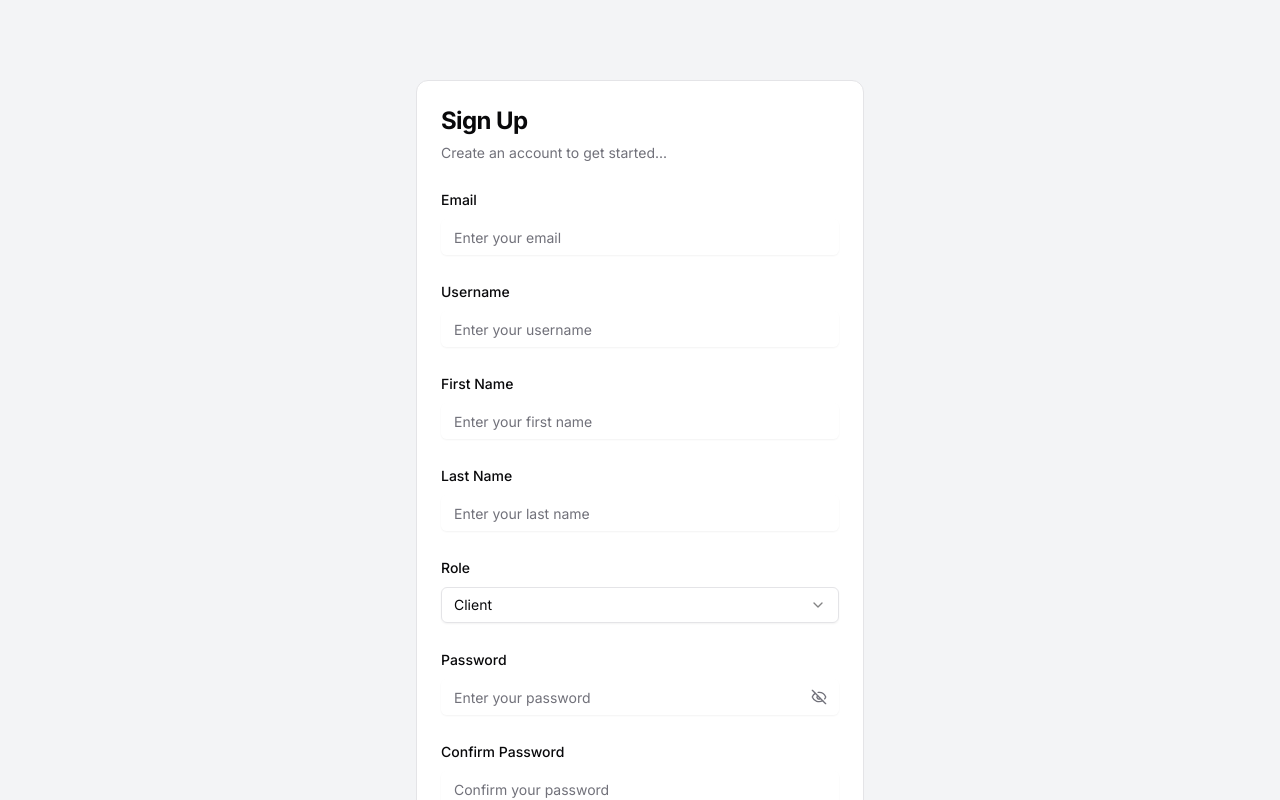
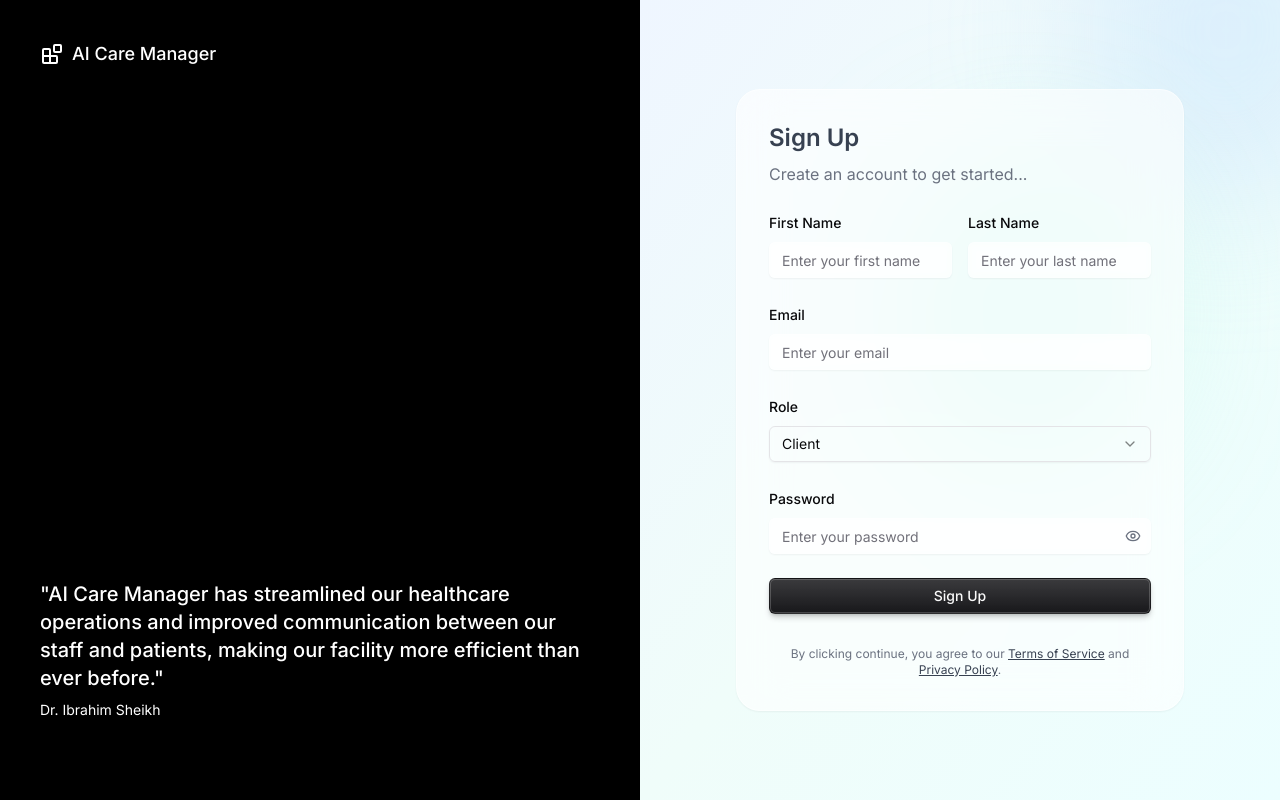
Before and after one commit to ibrahimtariqsheikh/AICareManager, a Next.js app in the folder client/: page /signup/1 in a window 1280 px wide. Shown: the top 800 px of the page. Built offline with nearby package versions, Linux system fonts and the light colour scheme; no server answers; what @aws-amplify/ui-react, aws-amplify would draw is missing.

Commit message:
updated pricing and signup page

```diff
--- a/client/app/(auth)/signup/[id]/page.tsx
+++ b/client/app/(auth)/signup/[id]/page.tsx
@@ -7,9 +7,10 @@ import { useAppSelector } from "../../../../state/redux"
 import VerificationForm from "./verificationform"
 import { decrypt } from "../../../../lib/utils"
 import SignupForm from "./signupform"
+import { Blocks } from "lucide-react"
+import { motion } from "framer-motion"
 
 const SignupPage = ({ params }: { params: Promise<{ id: string }> }) => {
-
     const [isInvitation, setIsInvitation] = useState(false)
     const [invitationData, setInvitationData] = useState<{
         token: string
@@ -68,18 +69,74 @@ const SignupPage = ({ params }: { params: Promise<{ id: string }> }) => {
         setShowVerification(!showVerification)
     }
 
+    // Define titles and descriptions based on current state
+    let title = "Sign Up"
+    let description = isInvitation
+        ? `Complete your registration for ${invitationData?.email}`
+        : "Create an account to get started..."
+
+    if (showVerification) {
+        title = "Verify Your Account"
+        description = "We've sent a verification code to your email. Please enter it below."
+    }
+
     return (
-        <div className="flex justify-center items-center min-h-screen bg-gray-100">
-            <Card className="w-full max-w-md m-20">
-                <CardHeader>
-                    <CardTitle className="text-2xl font-bold text-left">Sign Up</CardTitle>
-                    <CardDescription className="text-left">
-                        {isInvitation
-                            ? `Complete your registration for ${invitationData?.email}`
-                            : "Create an account to get started..."}
-                    </CardDescription>
-                </CardHeader>
-                <CardContent>
+        <div className="flex min-h-screen w-full">
+            {/* Left side - Dark panel with logo and testimonial */}
+            <div className="hidden md:flex w-1/2 bg-black text-white flex-col justify-between p-10">
+                <div className="flex items-center gap-2">
+                    <Blocks className="h-6 w-6" />
+                    <span className="font-medium text-lg">AI Care Manager</span>
+                </div>
+
+                <div className="mb-10">
+                    <p className="text-xl font-medium mb-2">
+                        "AI Care Manager has streamlined our healthcare operations and improved communication between our staff and
+                        patients, making our facility more efficient than ever before."
+                    </p>
+                    <p className="text-sm">Dr. Ibrahim Sheikh</p>
+                </div>
+            </div>
+
+            {/* Right side - Sign up form with Apple-like glass effect */}
+            <div className="w-full md:w-1/2 flex flex-col relative overflow-hidden bg-gradient-to-br from-blue-50 via-teal-50 to-cyan-50">
+                {/* Animated blurry blobs background */}
+                <div className="absolute inset-0 z-0">
+                    <motion.div
+                        className="absolute top-[-15%] right-[-10%] w-[40%] h-[40%] rounded-full bg-blue-200/40 blur-3xl"
+                        animate={{
+                            scale: [1, 1.1, 1],
+                            x: [0, 10, 0],
+                            y: [0, -10, 0],
+                        }}
+                        transition={{
+                            duration: 12,
+                            repeat: Number.POSITIVE_INFINITY,
+                            repeatType: "reverse",
+                        }}
+                    />
+                    <motion.div
+                        className="absolute top-[20%] right-[20%] w-[35%] h-[35%] rounded-full bg-teal-200/30 blur-3xl"
+                        animate={{
+                            scale: [1, 1.15, 1],
+                            x: [0, -15, 0],
+                            y: [0, 15, 0],
+                        }}
+                        transition={{
+                            duration: 15,
+                            repeat: Number.POSITIVE_INFINITY,
+                            repeatType: "reverse",
+                            delay: 0.5,
+                        }}
+                    />
+                </div>
+
+                <div className="flex-1 flex items-center justify-center px-6 relative z-10">
+                    {/* Apple-like glass container with crisp text */}
+                    <div className="w-full max-w-md bg-white/60 backdrop-blur-xl p-8 rounded-3xl shadow-sm border border-white/50">
+                        <h1 className="text-2xl font-semibold mb-2 text-gray-700">{title}</h1>
+                        <p className="text-gray-500 mb-6">{description}</p>
+
                         {showVerification ? (
                             <VerificationForm
                                 emailProp={emailForVerification}
@@ -95,8 +152,21 @@ const SignupPage = ({ params }: { params: Promise<{ id: string }> }) => {
                                 isInvitation={isInvitation}
                             />
                         )}
-                </CardContent>
-            </Card>
+
+                        <p className="text-xs text-center text-gray-500 mt-8">
+                            By clicking continue, you agree to our{" "}
+                            <a href="#" className="text-gray-700 underline">
+                                Terms of Service
+                            </a>{" "}
+                            and{" "}
+                            <a href="#" className="text-gray-700 underline">
+                                Privacy Policy
+                            </a>
+                            .
+                        </p>
+                    </div>
+                </div>
+            </div>
         </div>
     )
 }
--- a/client/app/(auth)/signup/[id]/signupform.tsx
+++ b/client/app/(auth)/signup/[id]/signupform.tsx
@@ -31,6 +31,7 @@ import { useAppDispatch, useAppSelector } from "../../../../state/redux";
 import { signupUser, verifyCode } from "../../../../state/slices/authSlice";
 import { withToast } from "../../../../lib/utils";
 import { useCreateUserMutation } from "../../../../state/api";
+import { Role } from "../../../../types/prismaTypes";
 
 const signupSchema = z.object({
     email: z.string().email("Please enter a valid email address"),
@@ -39,10 +40,6 @@ const signupSchema = z.object({
     lastName: z.string().min(1, "Last name is required"),
     role: z.string(),
     password: z.string().min(8, "Password must be at least 8 characters"),
-    confirmPassword: z.string(),
-}).refine((data) => data.password === data.confirmPassword, {
-    message: "Passwords do not match",
-    path: ["confirmPassword"],
 });
 
 type SignupFormValues = z.infer<typeof signupSchema>;
@@ -80,7 +77,6 @@ const SignupForm = ({
             lastName: "",
             role: invitationData?.role || "CLIENT",
             password: "",
-            confirmPassword: "",
         },
     });
 
@@ -127,12 +123,11 @@ const SignupForm = ({
             } else if (result) {
                 //CREATE USER IN DATABASE
                 const user = await createUser({
-                    id: crypto.randomUUID(),
-                    cognitoId: result.user.cognitoId ?? "",
                     email: values.email,
                     firstName: values.firstName,
                     lastName: values.lastName,
-                    role: values.role,
+                    role: values.role as Role,
+                    cognitoId: result.user.cognitoId ?? "",
                     invitedById: invitationData?.inviterId
                 })
                 toast.success("Account created successfully!");
@@ -151,45 +146,13 @@ const SignupForm = ({
         <>
             <Form {...form}>
                 <form onSubmit={form.handleSubmit(onSubmit)} className="space-y-6">
-                    <FormField
-                        control={form.control}
-                        name="email"
-                        render={({ field }: { field: any }) => (
-                            <FormItem>
-                                <FormLabel>Email</FormLabel>
-                                <FormControl>
-                                    <Input
-                                        placeholder="Enter your email"
-                                        {...field}
-                                        disabled={isInvitation}
-                                    />
-                                </FormControl>
-                                <FormMessage />
-                            </FormItem>
-                        )}
-                    />
-
-                    <FormField
-                        control={form.control}
-                        name="username"
-                        render={({ field }: { field: any }) => (
-                            <FormItem>
-                                <FormLabel>Username</FormLabel>
-                                <FormControl>
-                                    <Input
-                                        placeholder="Enter your username"
-                                        {...field}
-                                    />
-                                </FormControl>
-                                <FormMessage />
-                            </FormItem>
-                        )}
-                    />
-
+                    <div className="space-y-6">
+                        {/* First Name and Last Name in one row */}
+                        <div className="grid grid-cols-2 gap-4">
                             <FormField
                                 control={form.control}
                                 name="firstName"
-                        render={({ field }: { field: any }) => (
+                                render={({ field }) => (
                                     <FormItem>
                                         <FormLabel>First Name</FormLabel>
                                         <FormControl>
@@ -203,7 +166,7 @@ const SignupForm = ({
                             <FormField
                                 control={form.control}
                                 name="lastName"
-                        render={({ field }: { field: any }) => (
+                                render={({ field }) => (
                                     <FormItem>
                                         <FormLabel>Last Name</FormLabel>
                                         <FormControl>
@@ -213,18 +176,31 @@ const SignupForm = ({
                                     </FormItem>
                                 )}
                             />
+                        </div>
 
+                        {/* Email in its own row */}
+                        <FormField
+                            control={form.control}
+                            name="email"
+                            render={({ field }) => (
+                                <FormItem>
+                                    <FormLabel>Email</FormLabel>
+                                    <FormControl>
+                                        <Input placeholder="Enter your email" {...field} />
+                                    </FormControl>
+                                    <FormMessage />
+                                </FormItem>
+                            )}
+                        />
+
+                        {/* Role in its own row */}
                         <FormField
                             control={form.control}
                             name="role"
-                        render={({ field }: { field: any }) => (
+                            render={({ field }) => (
                                 <FormItem>
                                     <FormLabel>Role</FormLabel>
-                                <Select
-                                    onValueChange={field.onChange}
-                                    defaultValue={field.value}
-                                    disabled={isInvitation}
-                                >
+                                    <Select onValueChange={field.onChange} defaultValue={field.value}>
                                         <FormControl>
                                             <SelectTrigger>
                                                 <SelectValue placeholder="Select a role" />
@@ -232,10 +208,8 @@ const SignupForm = ({
                                         </FormControl>
                                         <SelectContent>
                                             <SelectItem value="CLIENT">Client</SelectItem>
-                                        <SelectItem value="FAMILY">Family</SelectItem>
-                                        <SelectItem value="HEALTH_WORKER">Health Worker</SelectItem>
+                                            <SelectItem value="CARE_WORKER">Care Worker</SelectItem>
                                             <SelectItem value="OFFICE_STAFF">Office Staff</SelectItem>
-                                        <SelectItem value="ADMIN">Admin</SelectItem>
                                         </SelectContent>
                                     </Select>
                                     <FormMessage />
@@ -243,10 +217,11 @@ const SignupForm = ({
                             )}
                         />
 
+                        {/* Password in its own row */}
                         <FormField
                             control={form.control}
                             name="password"
-                        render={({ field }: { field: any }) => (
+                            render={({ field }) => (
                                 <FormItem>
                                     <FormLabel>Password</FormLabel>
                                     <FormControl>
@@ -256,74 +231,30 @@ const SignupForm = ({
                                                 placeholder="Enter your password"
                                                 {...field}
                                             />
-                                        <div className="absolute inset-y-0 right-0 pr-3 flex items-center text-sm leading-5">
-                                            <button
+                                            <Button
                                                 type="button"
-                                                className="text-muted-foreground"
-                                                onClick={(e) => {
-                                                    e.preventDefault();
-                                                    setShowPassword(!showPassword);
-                                                }}
+                                                variant="ghost"
+                                                size="icon"
+                                                className="absolute right-0 top-0 h-full px-3 py-2 hover:bg-transparent"
+                                                onClick={() => setShowPassword(!showPassword)}
                                             >
                                                 {showPassword ? (
-                                                    <Eye className="w-4 h-4" />
+                                                    <EyeOff className="h-4 w-4 text-gray-500" />
                                                 ) : (
-                                                    <EyeOff className="w-4 h-4" />
+                                                    <Eye className="h-4 w-4 text-gray-500" />
                                                 )}
-                                            </button>
-                                        </div>
+                                            </Button>
                                         </div>
                                     </FormControl>
                                     <FormMessage />
                                 </FormItem>
                             )}
                         />
+                    </div>
 
-                    <FormField
-                        control={form.control}
-                        name="confirmPassword"
-                        render={({ field }: { field: any }) => (
-                            <FormItem>
-                                <FormLabel>Confirm Password</FormLabel>
-                                <FormControl>
-                                    <Input type="password" placeholder="Confirm your password" {...field} />
-                                </FormControl>
-                                <FormMessage />
-                            </FormItem>
-                        )}
-                    />
-
-                    <Button
-                        type="submit"
-                        className="w-full"
-                        disabled={loading}
-                    >
-                        {loading ? (
-                            <>
-                                <Loader2 className="w-4 h-4 animate-spin mr-2" />
-                                <span>Signing Up...</span>
-                            </>
-                        ) : isInvitation ? "Complete Registration" : "Sign Up"}
+                    <Button type="submit" className="w-full">
+                        Sign Up
                     </Button>
-
-                    <div className="text-center mt-4">
-                        <p className="text-sm text-muted-foreground">
-                            Already have an account?{" "}
-                            <Link href="/signin" className="text-primary hover:underline">
-                                Log In
-                            </Link>
-                        </p>
-                        <p className="text-sm text-muted-foreground mt-2">
-                            Need to verify your account?{" "}
-                            <button
-                                type="button"
-                                onClick={toggleForm}
-                                className="text-primary hover:underline"
-                            >
-                                Verify Account
-                            </button>
-                        </p>
-                    </div>
                 </form>
             </Form>
         </>
--- a/client/app/pricing/page.tsx
+++ b/client/app/pricing/page.tsx
@@ -22,11 +22,12 @@ export default function PricingPage() {
             description: "Perfect for small care agencies just getting started",
             features: [
                 "Up to 10 care workers",
-                "Simple messaging for your team",
-                "Basic incident reporting",
+                "Basic schedule management",
                 "Client management",
+                "Simple incident reporting",
                 "Mobile app access",
                 "Email support",
+                "Basic dashboard",
             ],
             popular: false,
             buttonText: "Start Free Trial",
@@ -40,13 +41,14 @@ export default function PricingPage() {
             description: "Ideal for growing healthcare organizations",
             features: [
                 "Up to 50 care workers",
-                "Family chat bot for easy communication",
-                "Mobile incident reporting",
+                "Advanced schedule management",
+                "Electronic medication records (EMAR)",
                 "Revenue tracking dashboard",
-                "Electronic medication records",
-                "Custom forms for your needs",
+                "Custom forms and assessments",
                 "Week view of all schedules",
+                "Family chat bot",
                 "Priority support",
+                "Advanced reporting",
             ],
             popular: true,
             buttonText: "Start Free Trial",
@@ -60,13 +62,15 @@ export default function PricingPage() {
             description: "For large healthcare providers with complex needs",
             features: [
                 "Unlimited care workers",
-                "Advanced AI chat bot for families",
-                "Custom dashboards for your team",
-                "White-labeling with your branding",
                 "Multi-facility management",
+                "Advanced AI chat bot",
+                "Custom dashboards",
+                "White-labeling options",
                 "Enterprise-grade security",
                 "24/7 priority support",
                 "Staff training included",
+                "API access",
+                "Custom integrations",
             ],
             popular: false,
             buttonText: "Contact Sales",
@@ -93,16 +97,19 @@ export default function PricingPage() {
         },
         {
             question: "Is my data secure?",
-            answer: "Yes, we use healthcare-grade security to protect all your sensitive information.",
+            answer: "Yes, we use healthcare-grade security to protect all your sensitive information and comply with healthcare data regulations.",
         },
         {
             question: "Do you offer training?",
-            answer: "Yes, we provide training for all plans. Enterprise plans include personalized training sessions.",
+            answer: "Yes, we provide training for all plans. Professional plans include group training sessions, and Enterprise plans include personalized training.",
         },
         {
             question: "How does the family chat bot work?",
-            answer:
-                "The chat bot answers common questions from families about their loved one's care, saving your staff time.",
+            answer: "The chat bot helps families get quick answers about their loved one's care, schedule, and medication, reducing calls to your office staff.",
+        },
+        {
+            question: "What payment methods do you accept?",
+            answer: "We accept all major credit cards, bank transfers, and can accommodate purchase orders for Enterprise plans.",
         },
     ]
 
--- a/client/state/api.ts
+++ b/client/state/api.ts
@@ -2,7 +2,7 @@ import { fetchAuthSession, getCurrentUser } from "aws-amplify/auth"
 import { createNewUserInDatabase } from "../lib/utils"
 import { createApi, fetchBaseQuery } from "@reduxjs/toolkit/query/react"
 import { AppointmentEvent } from "../components/scheduler/calender/types"
-import { Invitation, Schedule } from "../types/prismaTypes"
+import { Invitation, Schedule, Role } from "../types/prismaTypes"
 
 
 export interface ScheduleInput {
@@ -177,6 +177,15 @@ export interface DashboardData {
   }>;
 }
 
+interface CreateUserInput {
+    email: string;
+    firstName: string;
+    lastName: string;
+    role: Role;
+    cognitoId: string;
+    invitedById?: string;
+}
+
 export const api = createApi({
   baseQuery: fetchBaseQuery({
     baseUrl: process.env.NEXT_PUBLIC_API_BASE_URL,
@@ -249,8 +258,8 @@ export const api = createApi({
 
 
     //create user
-    createUser: build.mutation<User, User>({
-      query: (user: User) => ({
+    createUser: build.mutation<User, CreateUserInput>({
+      query: (user) => ({
         url: "/users",
         method: "POST",
         body: user,
```
Lines whose indentation alone changed are shown as unchanged.
